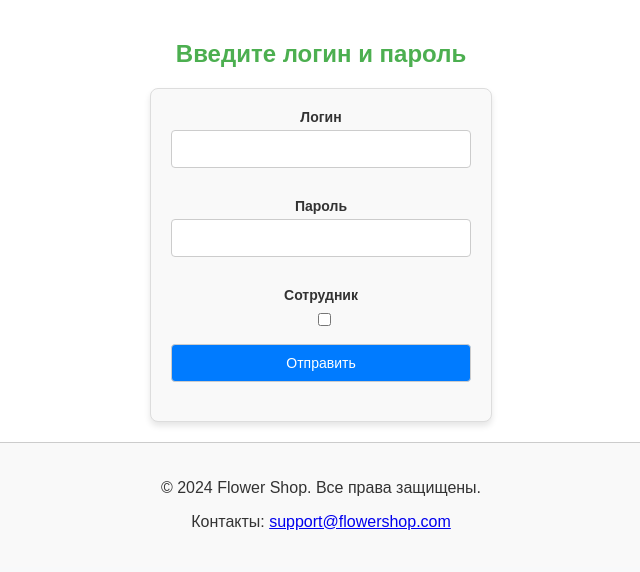
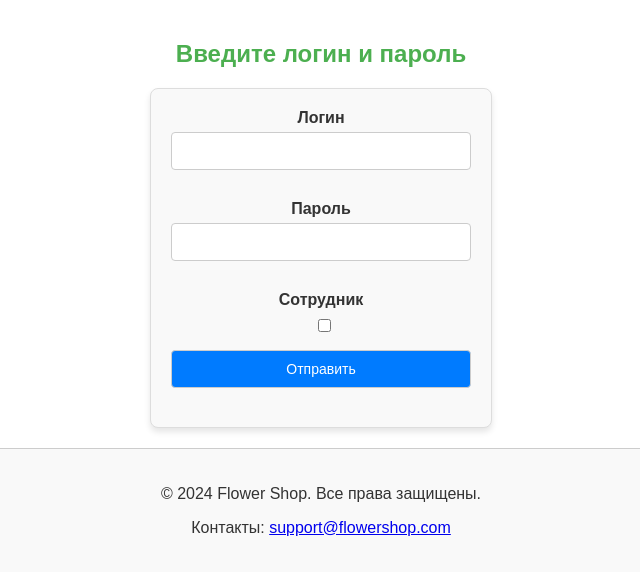
Before and after one commit to jackiechanwtf/flowers, a Flask app: page /auth/ in a window 1280 px wide. Shown: the part 108-680 px from the top of the page, without its empty margins (319-959 px from the left). Run offline with Flask 3, Linux system fonts and the light colour scheme.

Commit message:
Ничего особенного

```diff
--- a/main_app/static/main.css
+++ b/main_app/static/main.css
@@ -354,7 +354,7 @@ ul.delivery-info li {
 .auth-form label {
     margin-bottom: 5px;
     font-weight: bold;
-    font-size: 14px;
+    font-size: 16px;
     color: #333;
 }
 
```
